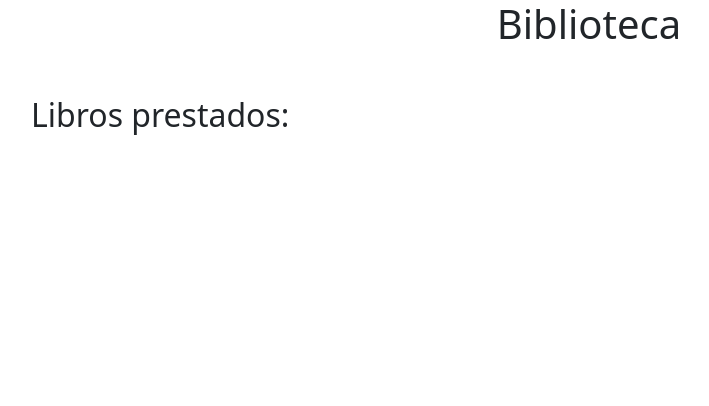
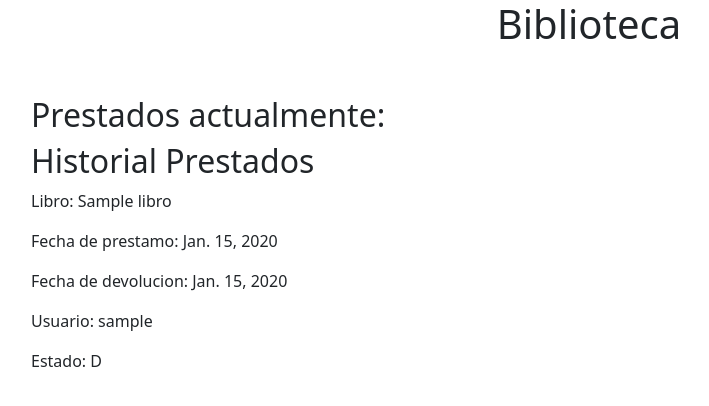
Before and after one commit to ieshm-2daw/libreria-sergioguijarroc, a Django app: page /prestamos/ in a window 1280 px wide. Shown: the top 406 px of the page, without its empty margins (51-760 px from the left). Run offline with Django 4.2, Linux system fonts and the light colour scheme; a user stored in the database is signed in; tables that the repository leaves empty hold one stand-in row (values such as "Sample post").

Commit message:
Añadido historial de prestados

```diff
--- a/biblioteca/templates/biblioteca/listar_prestamos.html
+++ b/biblioteca/templates/biblioteca/listar_prestamos.html
@@ -1,8 +1,20 @@
 {% extends "biblioteca/base.html" %} {%block title%} Libros {%endblock%} {%block content%}
 <div class="row">
   <div class="col">
-    <h2>Libros prestados:</h2>
+    <h2>Prestados actualmente:</h2>
     {%for prestamo in prestamos%}
+    <p>Libro: {{prestamo.libro_prestado.titulo}}</p>
+    <p>Fecha de prestamo: {{prestamo.fecha_prestamo}}</p>
+    <p>Fecha de devolucion: {{prestamo.fecha_devolucion}}</p>
+    <p>Usuario: {{prestamo.usuario}}</p>
+    <p>Estado: {{prestamo.estado_prestamo}}</p>
+    {%endfor%}
+  </div>
+</div>
+<div class="row">
+  <div class="col">
+    <h2>Historial Prestados</h2>
+    {%for prestamo in prestamo_historial%}
     <p>Libro: {{prestamo.libro_prestado.titulo}}</p>
     <p>Fecha de prestamo: {{prestamo.fecha_prestamo}}</p>
     <p>Fecha de devolucion: {{prestamo.fecha_devolucion}}</p>
--- a/biblioteca/views.py
+++ b/biblioteca/views.py
@@ -65,7 +65,7 @@ class PrestarUnLibro(View):
         usuario = request.user  # Obtener el usuario actual
         libro.disponibilidad = "P"
         libro.save()
-        prestamo = Prestamo.objects.create(
+        Prestamo.objects.create(
             libro_prestado=libro,
             fecha_prestamo=datetime.now(),
             fecha_devolucion=None,
@@ -84,8 +84,13 @@ class ListarPrestamos(ListView):
             **kwargs
         )  # Esto es para que no se pise el contexto que ya tiene
         # context["prestamos"] = Prestamo.objects.all()
+
         context["prestamos"] = Prestamo.objects.filter(
-            usuario=self.request.user, estado_prestamo="P"
+            usuario=self.request.user, estado_prestamo="P", fecha_devolucion=None
+        )  # Pongo la fecha de devolución a None para que solo me devuelva los libros que no han sido devueltos todavía
+
+        context["prestamo_historial"] = Prestamo.objects.filter(
+            usuario=self.request.user, estado_prestamo="D"
         )
         return context
 
@@ -102,6 +107,7 @@ class ListarDevueltos(ListView):
         context["prestamos"] = Prestamo.objects.filter(
             usuario=self.request.user, estado_prestamo="D"
         )
+
         return context
 
 
@@ -115,7 +121,7 @@ class DevolverLibro(View):
         libro.disponibilidad = "D"
         libro.save()
         prestamo = Prestamo.objects.filter(
-            libro_prestado=libro, usuario=request.user
+            libro_prestado=libro, usuario=request.user, estado_prestamo="P"
         ).first()  # Esto es para que solo devuelva el primer objeto que encuentre, ya que puede haber varios prestamos del mismo libro
         prestamo.fecha_devolucion = datetime.now()
         prestamo.estado_prestamo = "D"
```
Also changed, not shown: media/portadas/mono_3wiVlqU.png (added), media/portadas/mono_iS847vy.png (added).
